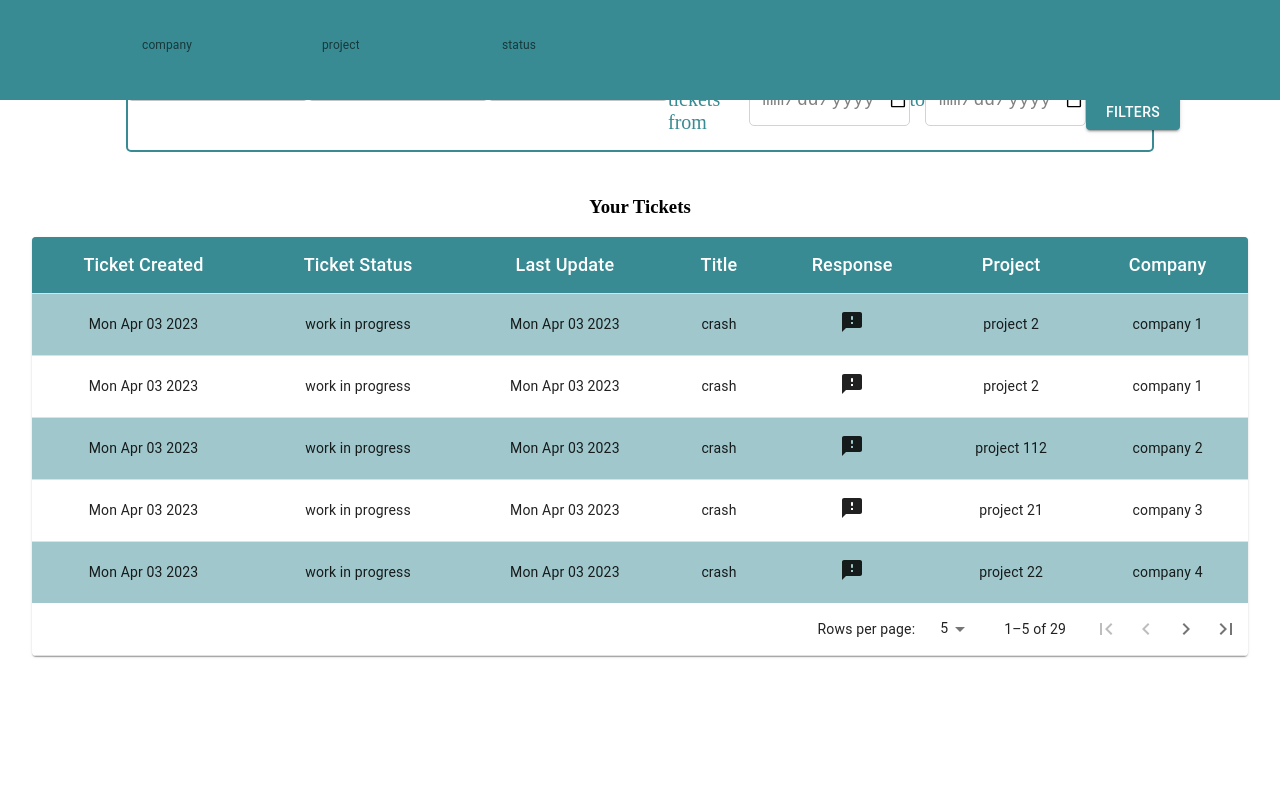
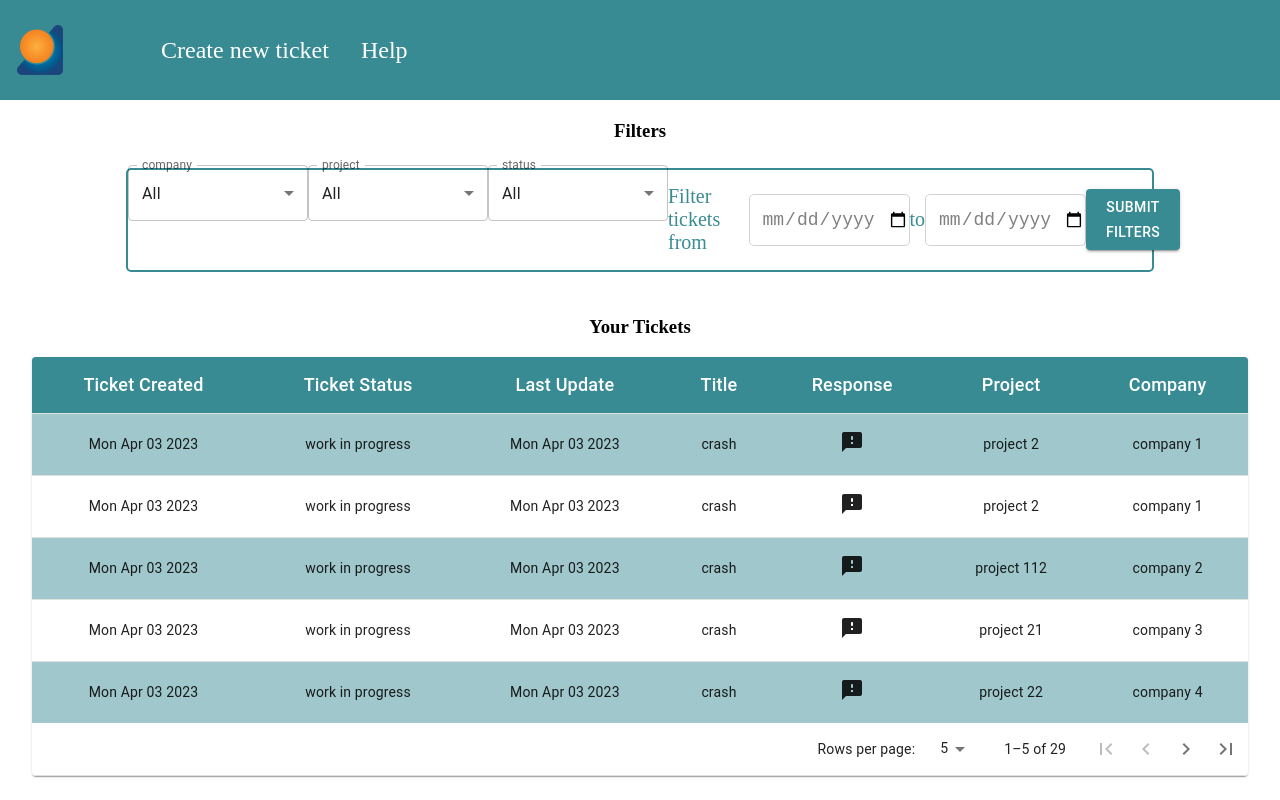
Before and after one commit to steve958/Help-Desk-Sandbox, a React (Vite) app: page /clientdashboard in a window 1280 px wide. Built offline with nearby package versions, Linux system fonts and the light colour scheme.

Commit message:
left-toolbar fixed

```diff
--- a/src/Helper.tsx
+++ b/src/Helper.tsx
@@ -14,7 +14,7 @@ let activeStyle = {
 
 export const getLeftToolbar = (user_type: string): JSX.Element => {
   let leftToolbar: JSX.Element = <></>;
-  let logoItem: JSX.Element = (
+  let logoItem = (
     <li>
       <img src={logo} alt="logo" />
     </li>
@@ -59,6 +59,7 @@ export const getLeftToolbar = (user_type: string): JSX.Element => {
           {helpItem}
         </ul>
       );
+      break;
     case "Client_Admin":
       leftToolbar = (
         <ul>
@@ -68,6 +69,7 @@ export const getLeftToolbar = (user_type: string): JSX.Element => {
           {helpItem}
         </ul>
       );
+      break;
     case "Support":
       leftToolbar = (
         <ul>
@@ -77,8 +79,10 @@ export const getLeftToolbar = (user_type: string): JSX.Element => {
           {helpItem}
         </ul>
       );
+      break;
     case "Admin":
       leftToolbar = <ul>{logoItem}</ul>;
+      break;
     default:
       leftToolbar = <></>;
   }
--- a/src/components/ClientDashboard/ClientDashboard.tsx
+++ b/src/components/ClientDashboard/ClientDashboard.tsx
@@ -1,6 +1,6 @@
 import Toolbar from "../Toolbar/Toolbar";
 import "./ClientDashboard.css";
-import DataTable from "../Table/DataTable";
+import DataTable from "../Table/ClientTable";
 import ClientFilters from "../Filters/ClientFilters";
 
 const Dashboard = () => {
--- a/src/components/Table/DataTable.tsx
+++ b/src/components/Table/ClientTable.tsx
@@ -140,7 +140,7 @@ export default function DataTable() {
                         <StyledTableCell align="center">Company</StyledTableCell>
                     </StyledTableRow>
                 </TableHead>
-                <TableBody>
+                <TableBody sx={{ color: 'white' }}>
                     {(rowsPerPage > 0
                         ? data.slice(page * rowsPerPage, page * rowsPerPage + rowsPerPage)
                         : data
--- a/src/components/Toolbar/Toolbar.tsx
+++ b/src/components/Toolbar/Toolbar.tsx
@@ -11,6 +11,7 @@ const Toolbar = () => {
   //const authState = useSelector((state: state) => state.auth);
 
   let leftToolbar: JSX.Element = getLeftToolbar(userType);
+  console.log(leftToolbar);
 
   return (
     <nav className="Toolbar">
--- a/src/index.css
+++ b/src/index.css
@@ -66,7 +66,6 @@ body {
 /*Toolbar*/
 .Toolbar {
   width: 100%;
-  position: fixed;
   background-color: #398b93;
   display: flex;
   flex-direction: row;
@@ -76,6 +75,7 @@ body {
   height: 100px;
   box-sizing: border-box;
   z-index: 1;
+  font-size: 24px;
 }
 
 .Toolbar_left,
@@ -85,7 +85,7 @@ body {
 
 .Toolbar_left img {
   vertical-align: text-top;
-  width: 10%;
+  width: 50%;
 }
 
 .Toolbar nav {
@@ -125,7 +125,6 @@ body {
 
 .Toolbar_left li:not(:first-child),
 .Toolbar_right a:hover {
-  background-color: lightgray;
   color: white;
 }
 
@@ -158,4 +157,5 @@ body {
 
 .headings {
   margin: 0;
+  margin-top: 20px;
 }
```
